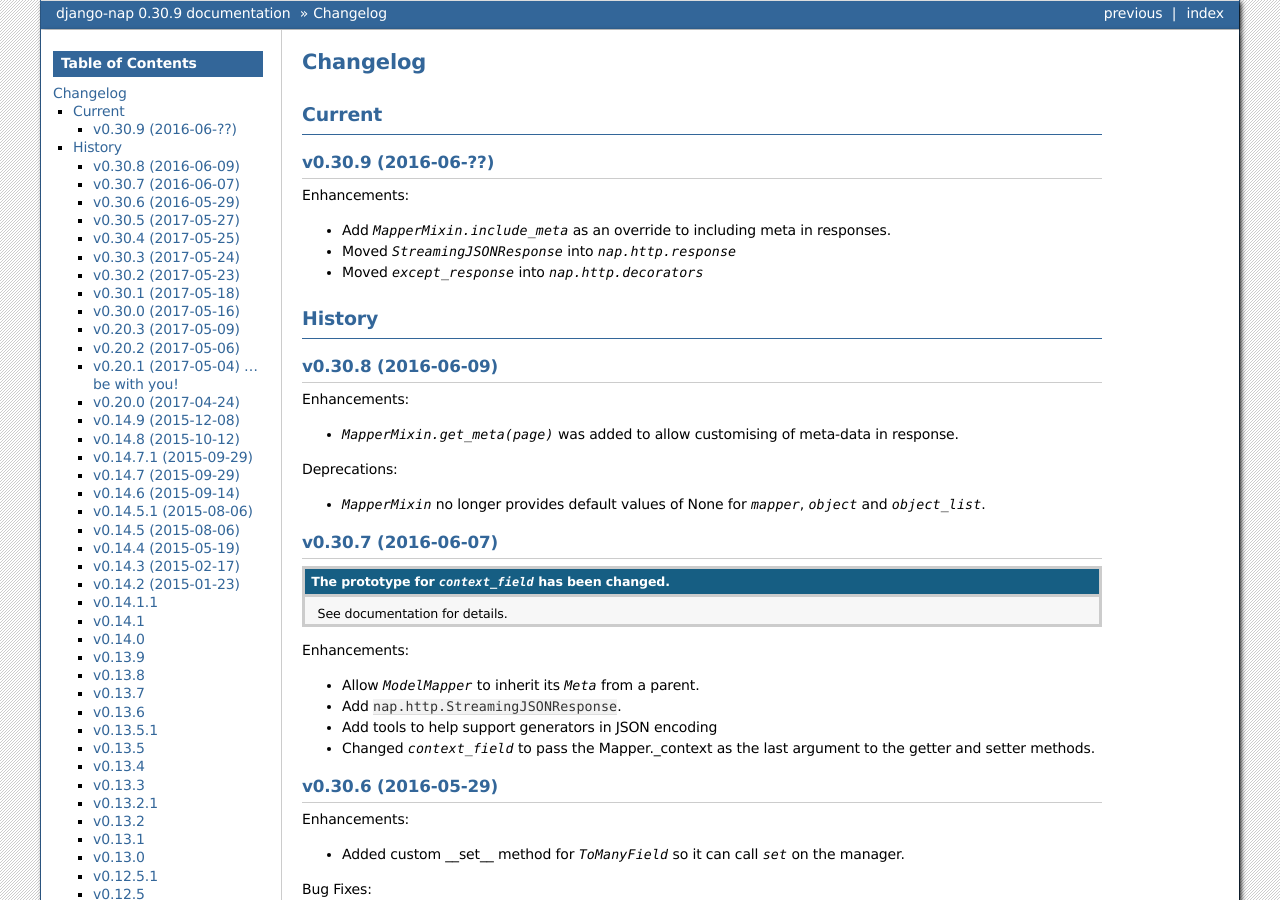
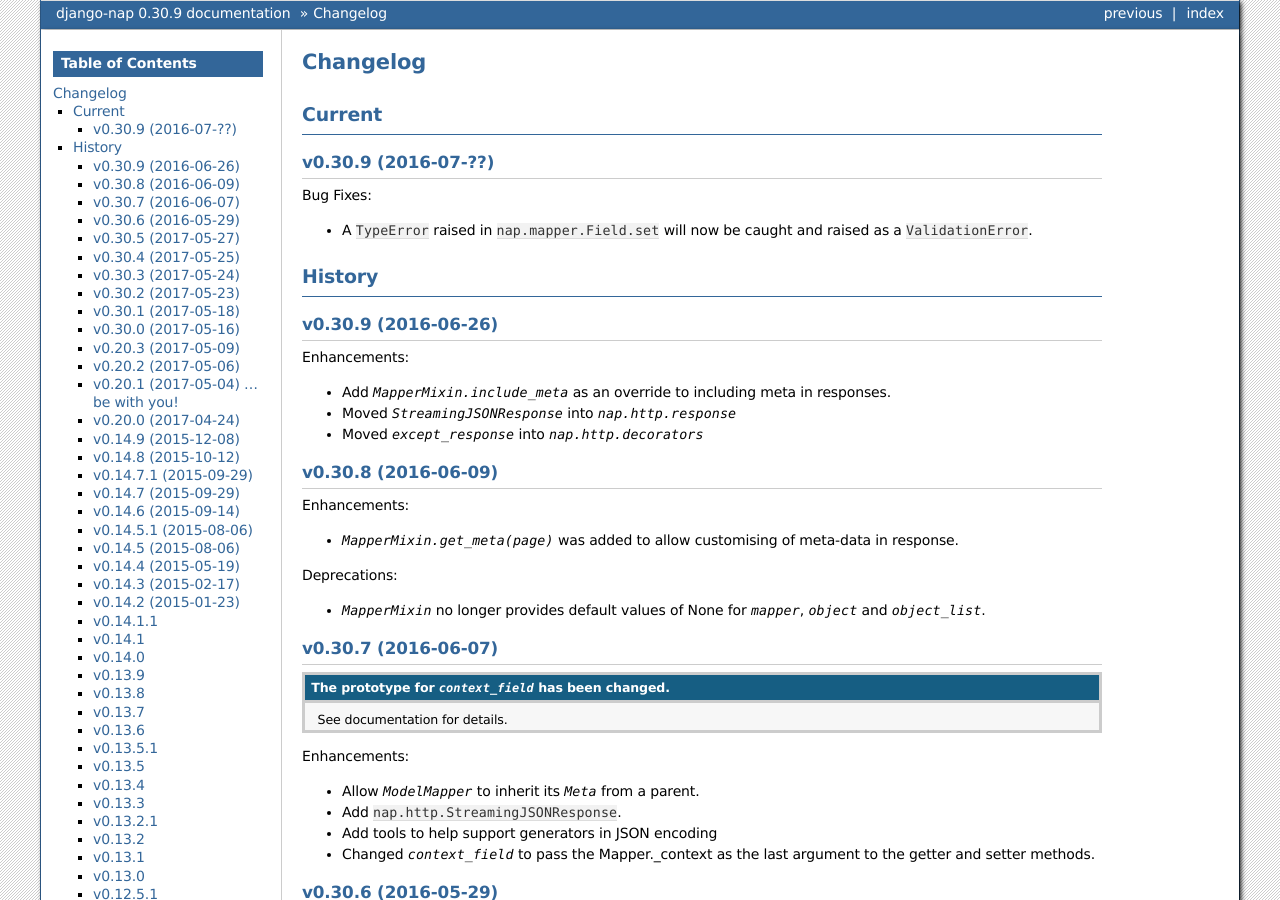
Before and after one commit to funkybob/django-nap, a Sphinx documentation site: the page built from docs/changelog.rst, in a window 1280 px wide and 900 px high. Built offline with Sphinx 7.4.7, drawn with Linux system fonts in a browser that asks for light colours.

Commit message:
Update changelog

```diff
--- a/docs/changelog.rst
+++ b/docs/changelog.rst
@@ -6,7 +6,19 @@
 Current
 -------
 
-v0.30.9 (2016-06-??)
+v0.30.9 (2016-07-??)
+====================
+
+Bug Fixes:
+
+- A ``TypeError`` raised in ``nap.mapper.Field.set`` will now be caught and
+  raised as a ``ValidationError``.
+
+-------
+History
+-------
+
+v0.30.9 (2016-06-26)
 ====================
 
 Enhancements:
```
Also changed, not shown: other parts of docs/changelog.rst (+0 -4 lines).
